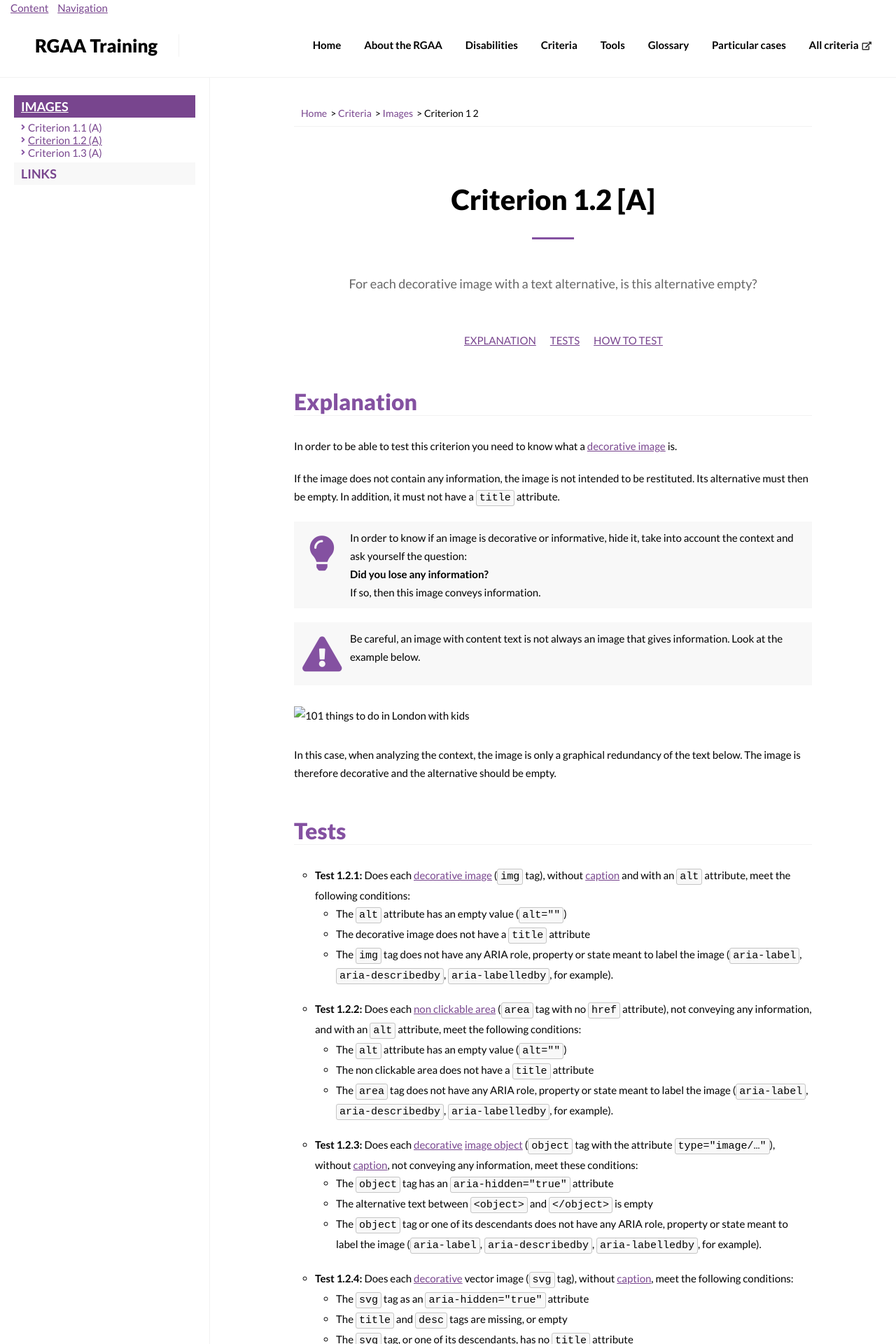
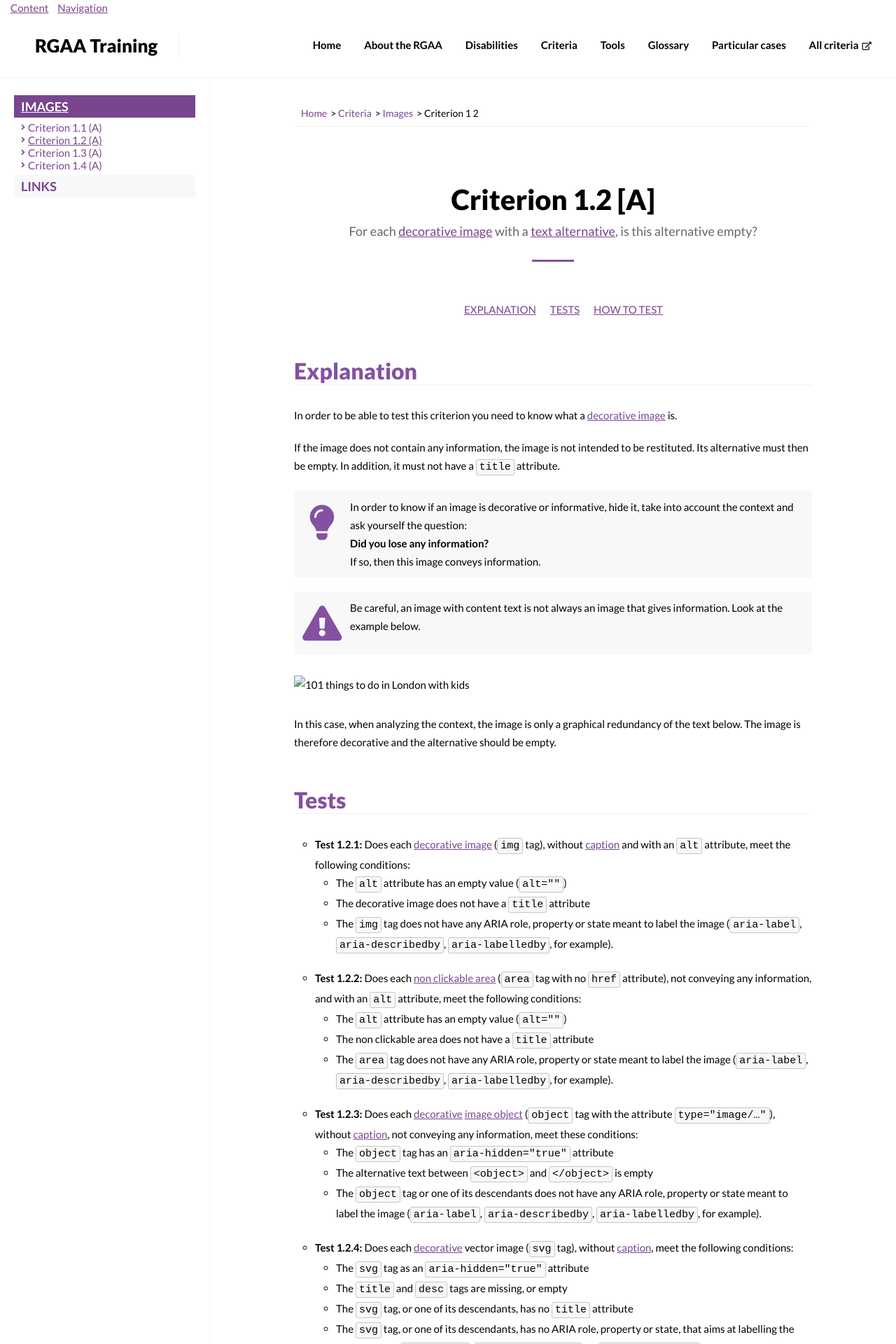
Before and after one commit to stevenMouret/web-accessibility-guidelines, a Jekyll site: the page built from _doc/criteria/images/criterion-1-2.md, in a window 1280 px wide. Shown: the top 1920 px of the page at 70% size. Built offline with Jekyll 4.4.1, drawn with Linux system fonts in a browser that asks for light colours; nearby versions of some CDN libraries.

Commit message:
Topic - Rebuild header

```diff
--- a/_data/menus.yml
+++ b/_data/menus.yml
@@ -42,6 +42,10 @@ menu-sidebar:
       url: /criteria/images/criterion-1-3.html
       level: A
 
+    - title: Criterion 1.4
+      url: /criteria/images/criterion-1-4.html
+      level: A
+
 - title: Links
   url: /criteria/links.html
   teaser: Provide explicit link text, through context information if needed, and use the link title as sparsely as possible.
--- a/_doc/criteria/images/criterion-1-2.md
+++ b/_doc/criteria/images/criterion-1-2.md
@@ -1,9 +1,12 @@
 ---
 layout: topic
-title: Criterion 1.2 [A]
-teaser: For each decorative image with a text alternative, is this alternative empty?
 navigation: images
 ---
+
+<header>
+## Criterion 1.2 [A] <span>For each [decorative image](../../glossary.html#decorative-image) with a [text alternative](../../glossary.html#alternative-text-alternative-of-an-image), is this alternative empty?</span>
+{: .article-header__title}
+</header>
 
 ### Explanation
 
--- a/_layouts/topic.html
+++ b/_layouts/topic.html
@@ -15,12 +15,6 @@
             <div class="page-content__wrapper">
                 {%- include breadcrumb.html -%}
                 <article class="content">
-                    <header class="article-header">
-                        <h2 class="article-header__title">{{ page.title }}</h2>
-                        {% if page.teaser %}
-                        <p class="article-header__teaser">{{ page.teaser }}</p>
-                        {% endif %}
-                    </header>
                     {{ content }}
                 </article>
             </div>
--- a/_sass/config/_content.scss
+++ b/_sass/config/_content.scss
@@ -22,6 +22,15 @@
 
     &__title {
         @extend %h2;
+
+        span {
+            color: lighten($color-black, 40%);
+            display: block;
+            font-size: 1.8rem;
+            font-weight: normal;
+            margin-top: 1rem;
+            text-align: center;
+        }
     }
 
     &__teaser {
```
Also changed, not shown: _doc/criteria/images/criterion-1-1.md (+5 -0 lines), _doc/criteria/images/criterion-1-3.md (+5 -2 lines), _doc/criteria/images/criterion-1-4.md (added, +15 -0 lines).
